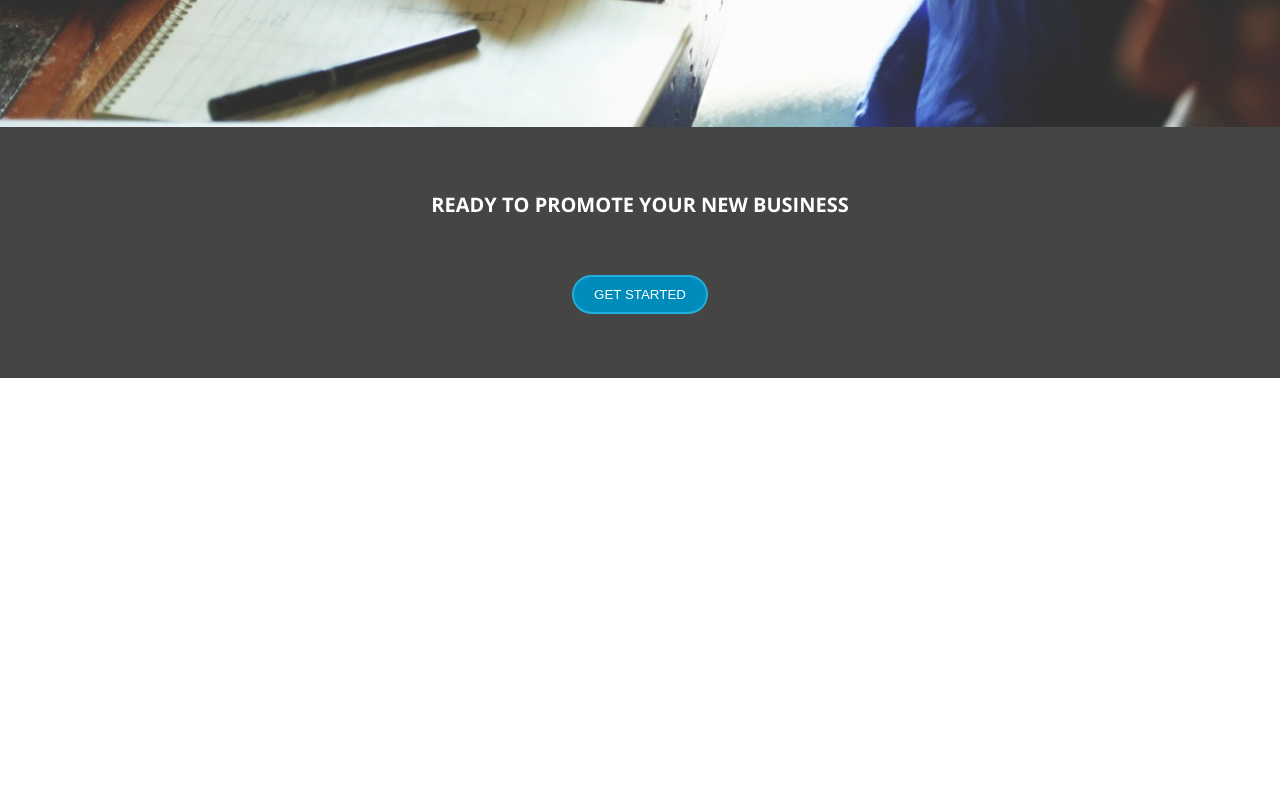
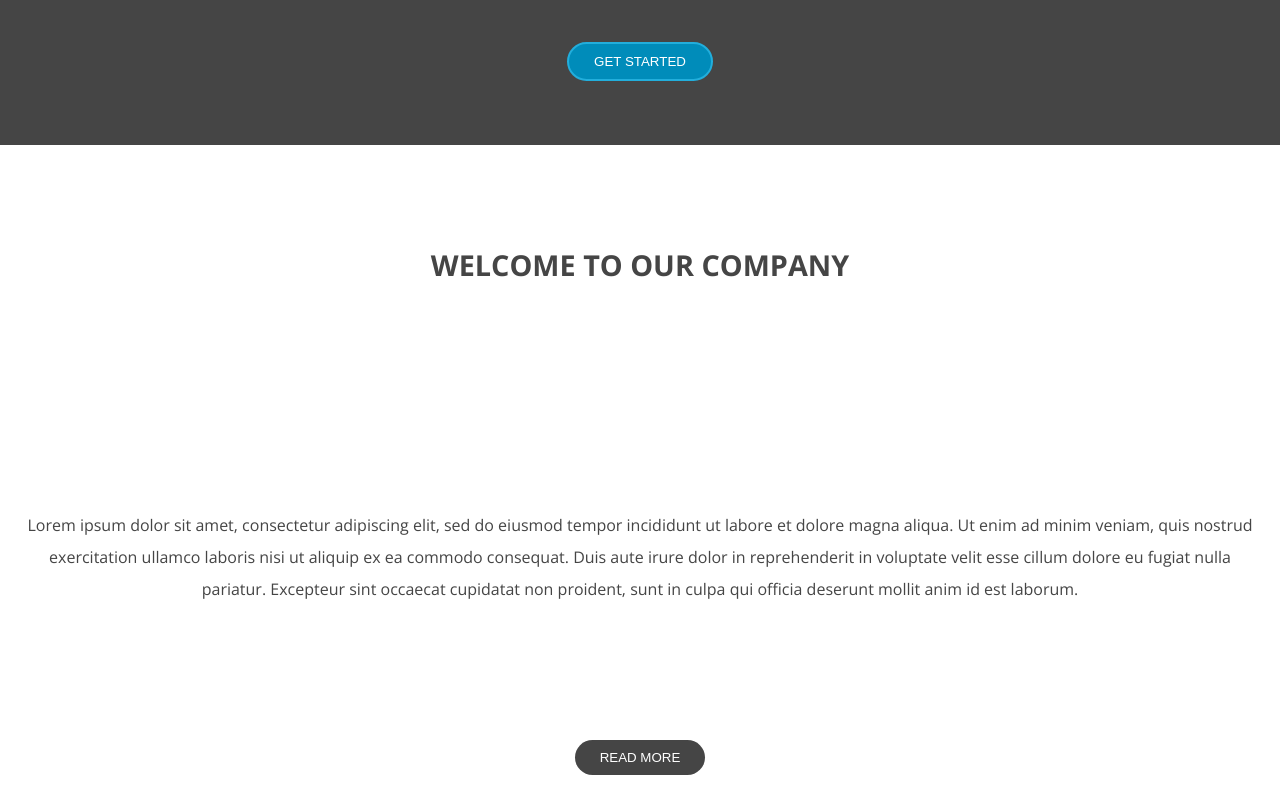
Before and after one commit to LexAeterna12321/Business-Site, a plain HTML site: page index.html in a window 1280 px wide. Shown: the part 628-1413 px from the top of the page. Before the commit the page ends 1006 px from the top, so only its background shows below. Drawn offline with nearby package versions, Linux system fonts and the light colour scheme.

Commit message:
Welcome Section added
Small devices only welcome section (portrait and landscape).

```diff
--- a/index.html
+++ b/index.html
@@ -26,6 +26,20 @@
 
     </header>
 
+    <section class="welcome">
+        <h1 class="welcome__h1">WELCOME TO OUR COMPANY</h1>
+        <p class="welcome__p">Lorem ipsum dolor sit amet, consectetur adipiscing elit, sed do eiusmod tempor incididunt
+            ut
+            labore et
+            dolore magna
+            aliqua. Ut enim ad minim veniam, quis nostrud exercitation ullamco laboris nisi ut aliquip ex ea commodo
+            consequat.
+            Duis aute irure dolor in reprehenderit in voluptate velit esse cillum dolore eu fugiat nulla pariatur.
+            Excepteur
+            sint occaecat cupidatat non proident, sunt in culpa qui officia deserunt mollit anim id est laborum.</p>
+        <button class="welcome__btn btn">Read More</button>
+    </section>
+
 </body>
 
 </html>
--- a/sass/_base.scss
+++ b/sass/_base.scss
@@ -10,4 +10,5 @@ html {
     font-size: 10px;
     font-family: 'Open Sans',
         sans-serif;
+    color: $main-color;
 }
--- a/sass/_components.scss
+++ b/sass/_components.scss
@@ -1,8 +1,13 @@
 .btn {
-    padding: 10px 20px;
+    padding: 10px 25px;
     background-color: $secondary-color;
     color: #fff;
     border: 2px solid #22aedc;
     border-radius: 50px;
     text-transform: uppercase;
 }
+
+h1 {
+    text-transform: uppercase;
+    font-weight: 700;
+}
--- a/sass/_mediaQuerries.scss
+++ b/sass/_mediaQuerries.scss
@@ -1,6 +1,6 @@
 @media(min-width:533px) and (orientation: landscape) {
     .header {
-
-        grid-template-rows: 1fr 5fr 2fr;
+        grid-template-rows: 1fr 5fr 3fr;
+        font-size: 1.2rem;
     }
 }
--- /dev/null
+++ b/sass/_welcomeSection.scss
@@ -0,0 +1,27 @@
+.welcome {
+    display: grid;
+    grid-template-rows: 30vh 1fr;
+    text-align: center;
+    min-height: 80vh;
+    font-size: 1.6rem;
+    padding: 0 2%;
+
+    &__h1 {
+        font-size: 1.8em;
+        align-self: center;
+    }
+
+    &__p {
+        align-self: center;
+        line-height: 2;
+        margin-bottom: 10px;
+    }
+
+    &__btn {
+        margin-bottom: 10px;
+        align-self: center;
+        justify-self: center;
+        background-color: $main-color;
+        border: none;
+    }
+}
--- a/sass/style.scss
+++ b/sass/style.scss
@@ -2,5 +2,5 @@
 @import "components";
 @import "base";
 @import "header";
-
+@import "welcomeSection";
 @import "mediaQuerries";
```
Also changed, not shown: css/style.css, 1 other file.
